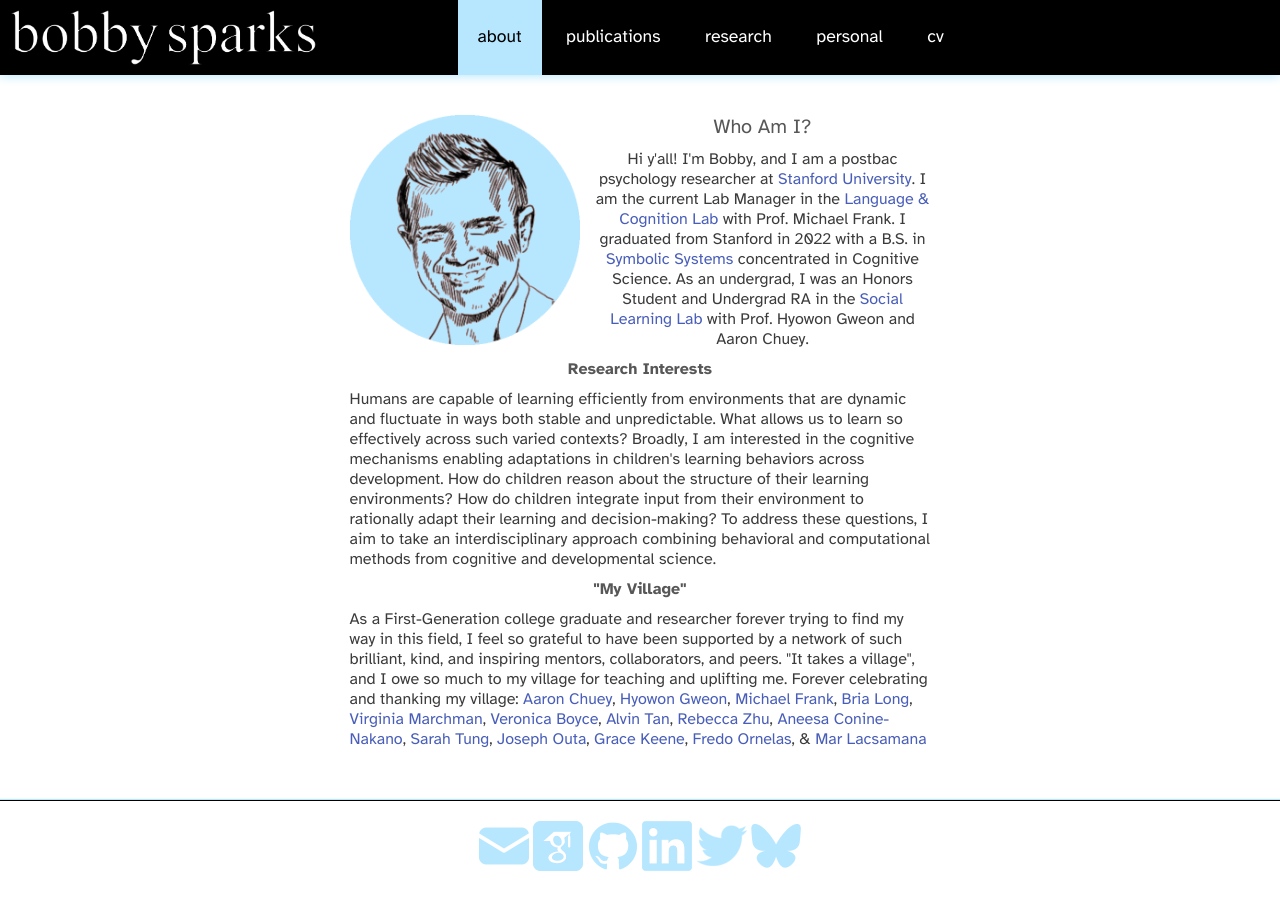
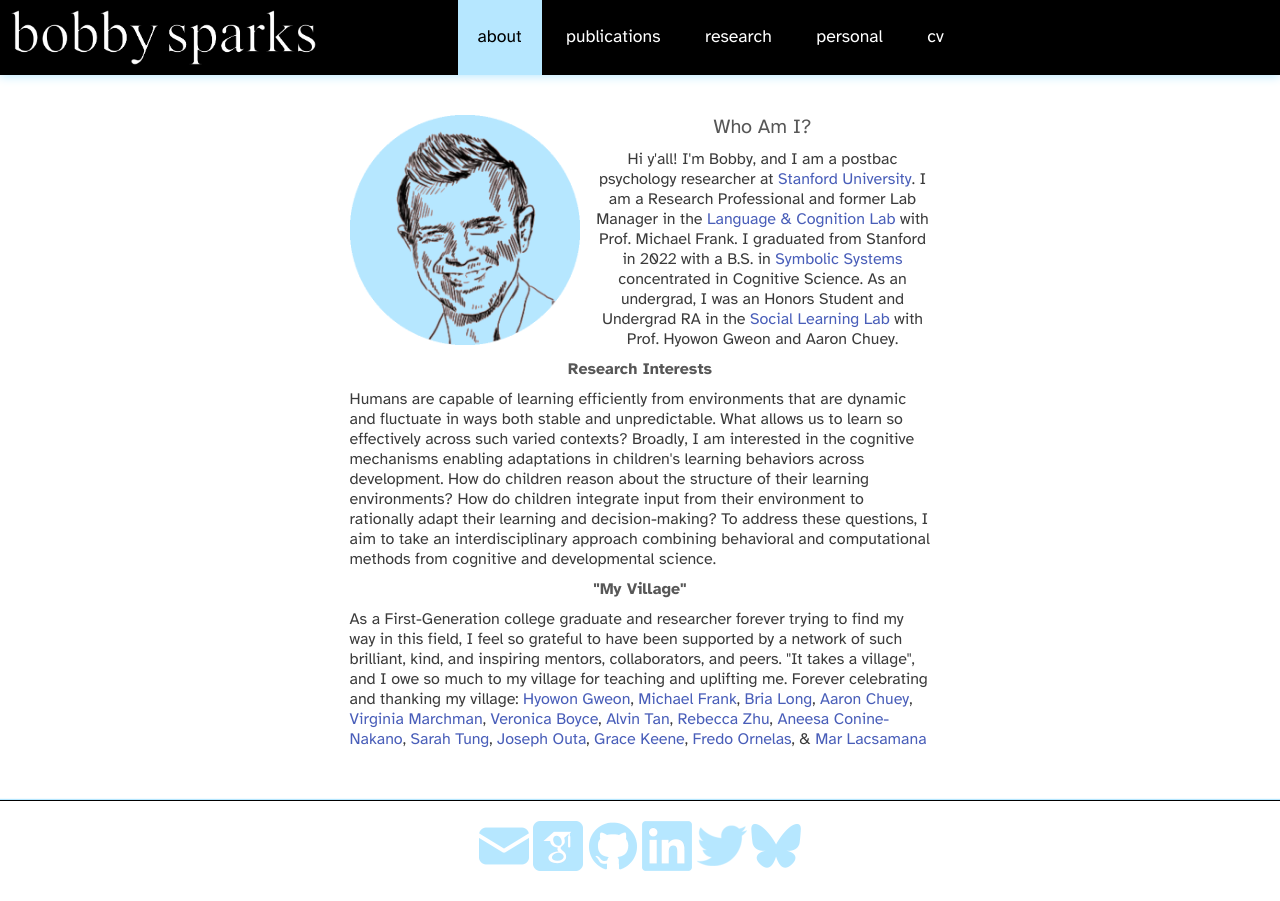
Before and after one commit to rbzsparks/rbzsparks.github.io, a Jekyll site: the page built from 00-index.md, in a window 1280 px wide. Built offline with Jekyll 4.4.1, drawn with Linux system fonts in a browser that asks for light colours; nearby versions of some CDN libraries.

Commit message:
home updates

```diff
--- a/_layouts/home.html
+++ b/_layouts/home.html
@@ -16,7 +16,7 @@
           <div style="display:table-cell; vertical-align:middle; height: 230px">
           <h2 style = "text-align:center">Who Am I?</h2>
           <p style = "text-align:center">
-            Hi y'all! I'm Bobby, and I am a postbac psychology researcher at <a href="https://psychology.stanford.edu/">Stanford University</a>. I am the current Lab Manager in the <a href="https://langcog.stanford.edu/">Language
+            Hi y'all! I'm Bobby, and I am a postbac psychology researcher at <a href="https://psychology.stanford.edu/">Stanford University</a>. I am a Research Professional and former Lab Manager in the <a href="https://langcog.stanford.edu/">Language
             & Cognition Lab</a> with Prof. Michael Frank. I graduated from Stanford in 2022 with a B.S. in <a href="https://symsys.stanford.edu/">Symbolic Systems</a>
             concentrated in Cognitive Science. As an undergrad, I was an Honors Student and Undergrad RA in the <a href="http://sll.stanford.edu/">Social
             Learning Lab</a> with Prof. Hyowon Gweon and Aaron Chuey.
@@ -39,8 +39,8 @@
         <p>
           As a First-Generation college graduate and researcher forever trying to find my way in this field, I feel so grateful
           to have been supported by a network of such brilliant, kind, and inspiring mentors, collaborators, and peers. "It takes a village",
-          and I owe so much to my village for teaching and uplifting me. Forever celebrating and thanking my village: <a href="https://profiles.stanford.edu/aaron-chuey">Aaron Chuey</a>, <a href="https://web.stanford.edu/~hyo/Home.html">Hyowon Gweon</a>,
-          <a href="https://web.stanford.edu/~mcfrank/">Michael Frank</a>, <a href="https://www.brialong.com/">Bria Long</a>, <a href="https://profiles.stanford.edu/virginia-marchman">Virginia Marchman</a>, <a href="https://vboyce.github.io/">Veronica Boyce</a>, <a href="https://profiles.stanford.edu/247160">Alvin Tan</a>, <a href="https://profiles.stanford.edu/rebecca-zhu">Rebecca Zhu</a>,
+          and I owe so much to my village for teaching and uplifting me. Forever celebrating and thanking my village: <a href="https://web.stanford.edu/~hyo/Home.html">Hyowon Gweon</a>,
+          <a href="https://web.stanford.edu/~mcfrank/">Michael Frank</a>, <a href="https://www.brialong.com/">Bria Long</a>, <a href="https://profiles.stanford.edu/aaron-chuey">Aaron Chuey</a>, <a href="https://profiles.stanford.edu/virginia-marchman">Virginia Marchman</a>, <a href="https://vboyce.github.io/">Veronica Boyce</a>, <a href="https://profiles.stanford.edu/247160">Alvin Tan</a>, <a href="https://profiles.stanford.edu/rebecca-zhu">Rebecca Zhu</a>,
           <a href="https://profiles.stanford.edu/aneesa-conine-nakano">Aneesa Conine-Nakano</a>, <a href="https://profiles.stanford.edu/sarah-tung">Sarah Tung</a>, <a href="https://josephouta.com/">Joseph Outa</a>, <a href="https://profiles.stanford.edu/grace-keene">Grace Keene</a>, <a href="https://github.com/FredoOrnelas">Fredo Ornelas</a>, & <a href="https://profiles.stanford.edu/marianne-lacsamana">Mar Lacsamana</a>
         </p>
         {{ content }}
```
